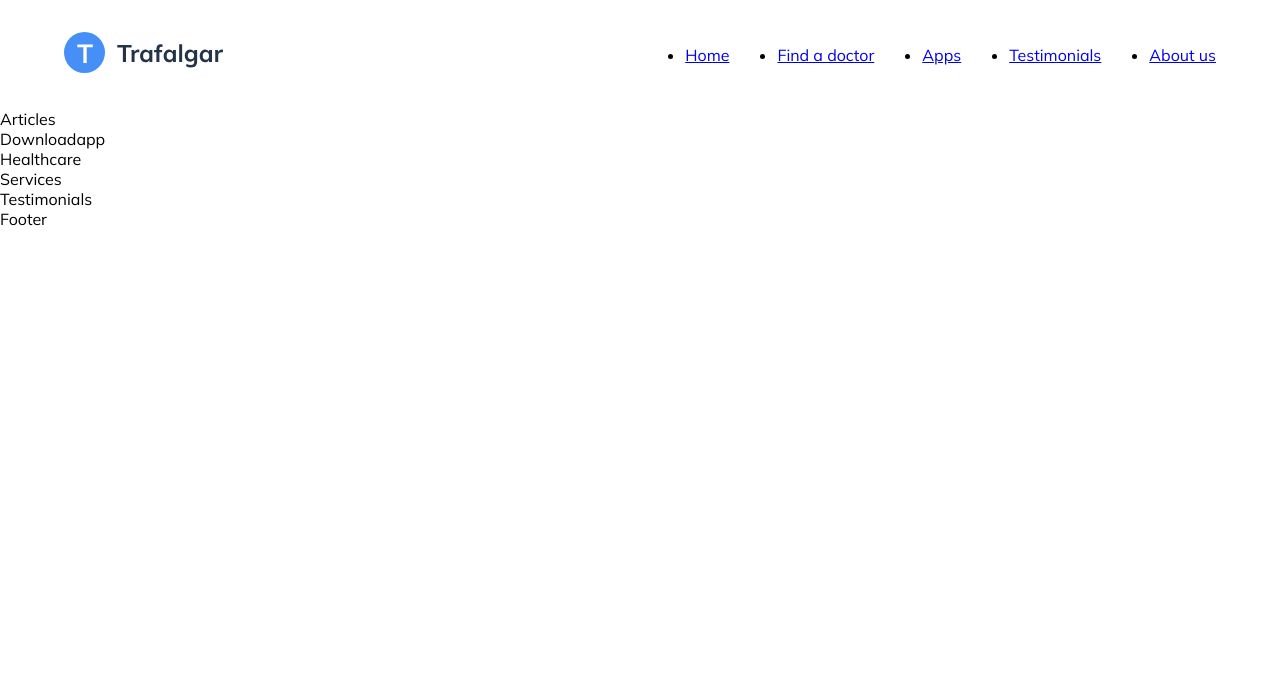
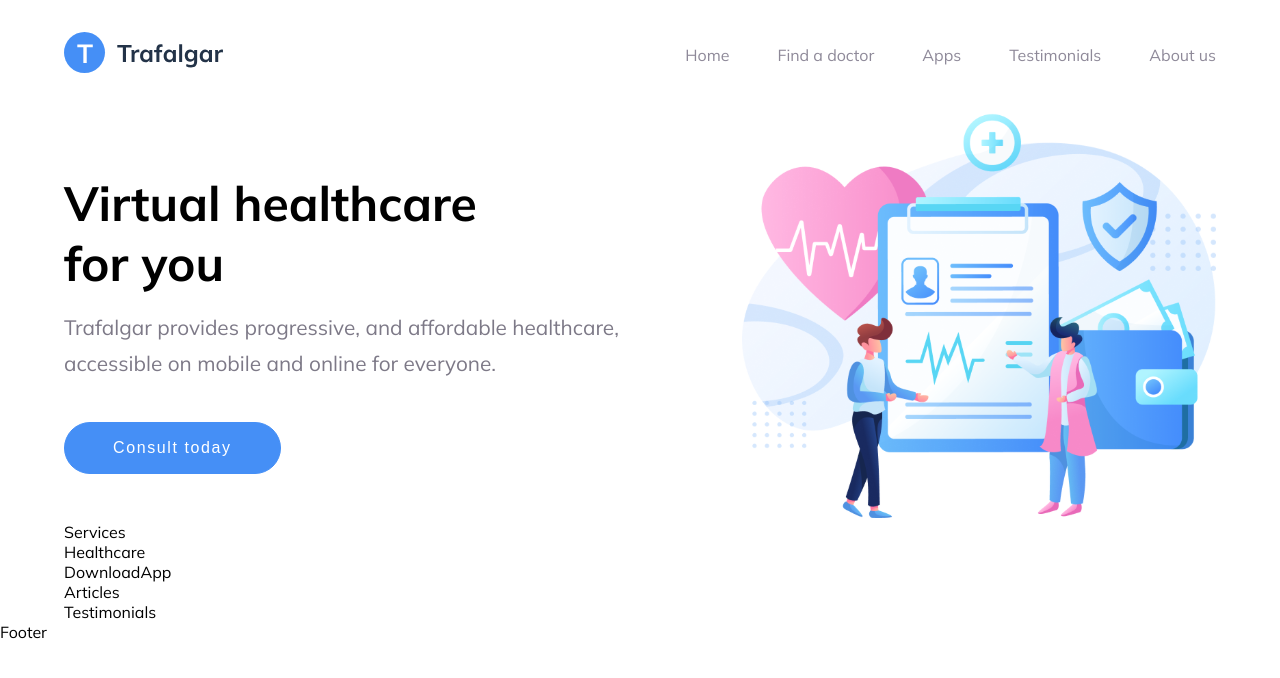
Before and after one commit to TeNeBiT-eng/Trafalgar-virtual-healthcare-landing-page, a React (Create React App) app: page / in a window 1280 px wide. Shown: the top 678 px of the page. Built offline with nearby package versions, Linux system fonts and the light colour scheme.

Commit message:
header and section1

```diff
--- a/src/App.css
+++ b/src/App.css
@@ -1,20 +1,116 @@
-*{
+* {
   padding: 0;
   margin: 0;
   box-sizing: border-box;
   font-size: 16px;
+  list-style: none;
 }
-header{
+main {
+  width: 90%;
+  margin: 0 auto;
+}
+p {
+  color: #7d7987;
+  padding-top: 1rem;
+  font-size: 1.3rem;
+}
+button {
+  cursor: pointer;
+  padding: 1rem 3rem;
+  border-radius: 2rem;
+  margin-top: 2.5rem;
+  border: 1px solid #458ff6;
+  background-color: transparent;
+  color: white;
+  font-weight: 500;
+  letter-spacing: .1rem;
+  transition: .3s ease;
+}
+
+header {
   width: 100%;
 }
 nav {
   display: flex;
   justify-content: space-between;
   align-items: center;
-  width: 90%;
   margin: 2rem auto;
 }
-nav ul{
+.logo {
+  cursor: pointer;
+}
+nav ul {
   display: flex;
   column-gap: 3rem;
 }
+nav ul li a {
+  text-decoration: none;
+  color: #1f1534;
+  opacity: 0.5;
+  transition: 0.5s ease;
+  position: relative;
+}
+nav ul li a:hover {
+  font-weight: 500;
+  opacity: 1;
+}
+nav ul li a::before {
+  content: "";
+  width: 100%;
+  height: 2px;
+  opacity: 0;
+  background-color: #1f1534;
+  position: absolute;
+  top: 100%;
+  left: 0;
+  transition: 0.5s ease;
+}
+nav ul li a:hover::before {
+  width: 0;
+  opacity: 1;
+}
+nav ul li a::after {
+  content: "";
+  width: 0;
+  height: 2px;
+  background-color: #1f1534;
+  position: absolute;
+  bottom: 100%;
+  right: 0;
+  transition: 0.5s ease;
+}
+nav ul li a:hover::after {
+  width: 100%;
+}
+
+.section1 {
+  display: flex;
+  /* column-gap: 2rem; */
+  align-items: center;
+}
+.introHeading_Text {
+  font-size: 3rem;
+  font-weight: 700;
+  color: black;
+  width: 70%;
+}
+.introHeading_paragraph {
+  line-height: 1.75;
+  width: 85%;
+}
+.consultBtn {
+}
+.consultBtn button{
+  background-color: #458ff6;
+}
+.consultBtn button:hover{
+  background-color: transparent;
+  color: #458ff6;
+  box-shadow: 5px 5px 10px;
+}
+.firstIllustration{
+
+}
+.firstIllustration img{
+  width: 100%;
+}
--- a/src/App.js
+++ b/src/App.js
@@ -21,10 +21,10 @@ import "./App.css";
 const App = () => (
   <>
     <Header />
+    <Services />
+    <Healthcare />
+    <Downloadapp />
     <Articles />
-    <Downloadapp />
-    <Healthcare />
-    <Services />
     <Testimonials />
     <Footer />
   </>
--- /dev/null
+++ b/src/layout/Header.jsx
@@ -0,0 +1,54 @@
+import { SVG } from "../asset/svg/Svg";
+import "../App.css";
+import { Link } from "react-router-dom";
+// import Images from '../asset/image/Image';
+
+function Header() {
+  return (
+    <>
+      <main>
+        <header>
+          <nav>
+            <div className="logo">
+              <img src={SVG.Trafalgarlogo} alt="logo" />
+            </div>
+            <ul>
+              <li>
+                <Link to="/Home">Home</Link>
+              </li>
+              <li>
+                <Link to="/Findadoctor">Find a doctor</Link>
+              </li>
+              <li>
+                <Link to="/Apps">Apps</Link>
+              </li>
+              <li>
+                <Link to="/Testimonials">Testimonials</Link>
+              </li>
+              <li>
+                <Link to="/Aboutus">About us</Link>
+              </li>
+            </ul>
+          </nav>
+        </header>
+        <section className="section1">
+          <div>
+            <p className="introHeading_Text">Virtual healthcare for you</p>
+            <p className="introHeading_paragraph">
+              Trafalgar provides progressive, and affordable healthcare,
+              accessible on mobile and online for everyone.
+            </p>
+            <div className="consultBtn">
+              <button>Consult today</button>
+            </div>
+          </div>
+          <div className="firstIllustration">
+            <img src={SVG.Trafalgarheaderillustration} alt="Illustration" />
+          </div>
+        </section>
+      </main>
+    </>
+  );
+}
+
+export default Header;
--- a/src/layout/articles.js
+++ b/src/layout/articles.js
@@ -2,7 +2,7 @@ import React from 'react'
 
 const Articles = () => {
   return (
-    <div>Articles</div>
+    <main>Articles</main>
   )
 }
 
--- a/src/layout/downloadapp.js
+++ b/src/layout/downloadapp.js
@@ -2,7 +2,7 @@ import React from 'react'
 
 const Downloadapp = () => {
   return (
-    <div>Downloadapp</div>
+    <main>DownloadApp</main>
   )
 }
 
--- a/src/layout/header.js
+++ /dev/null
@@ -1,28 +0,0 @@
-import {SVG} from '../asset/svg/Svg';
-import "../App.css";
-import { Link } from 'react-router-dom';
-// import Images from '../asset/image/Image';
-
-function Header() {
-    return (
-        <>
-            <header>
-                <nav>
-                    <div className="logo">
-                        <img src={SVG.Trafalgarlogo} alt="logo" />
-                    </div>
-
-                    <ul>
-                        <li><Link to='/Home'>Home</Link></li>
-                        <li><Link to='/Findadoctor'>Find a doctor</Link></li>
-                        <li><Link to='/Apps'>Apps</Link></li>
-                        <li><Link to='/Testimonials'>Testimonials</Link></li>
-                        <li><Link to='/Aboutus'>About us</Link></li>
-                    </ul>
-                </nav>
-            </header>
-        </>
-    )
-}
-
-export default Header;
--- a/src/layout/healthcare.js
+++ b/src/layout/healthcare.js
@@ -2,7 +2,7 @@ import React from 'react'
 
 const Healthcare = () => {
   return (
-    <div>Healthcare</div>
+    <main>Healthcare</main>
   )
 }
 
--- a/src/layout/services.js
+++ b/src/layout/services.js
@@ -2,7 +2,7 @@ import React from 'react'
 
 const Services = () => {
   return (
-    <div>Services</div>
+    <main>Services</main>
   )
 }
 
--- a/src/layout/testimonials.js
+++ b/src/layout/testimonials.js
@@ -4,7 +4,7 @@ import "../App.css";
 
 const Testimonials = () =>{
     return (
-        <>Testimonials</>
+        <main>Testimonials</main>
     )
 }
 export default Testimonials;
```
